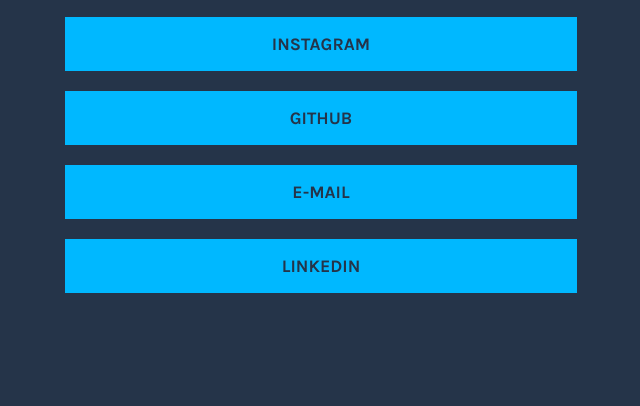
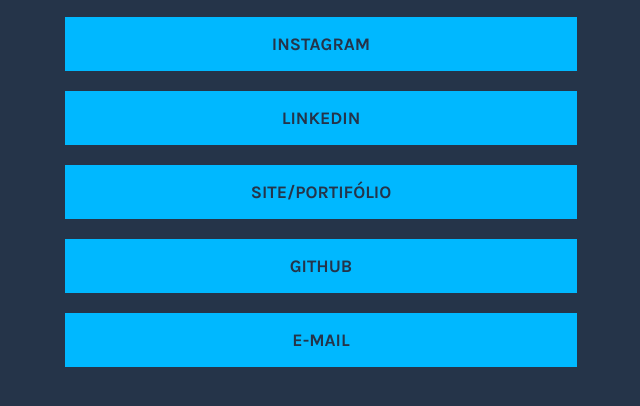
Before and after one commit to KaioGerhardt/kaiogerhardt.github.io, a website: page contato.html in a window 1280 px wide. Shown: the part 334-740 px from the top of the page, without its empty margins (319-959 px from the left). Drawn offline with Linux system fonts and the light colour scheme.

Commit message:
alt contato

```diff
--- a/contato.html
+++ b/contato.html
@@ -14,9 +14,10 @@
         <h1>Kaio Gerhardt</h1>
         <a href="https://api.whatsapp.com/send?phone=5551993272806&text=Ol%C3%A1%2C%20tudo%20bem%3F" target="_blank">WHATSAPP</a>
         <a href="https://www.instagram.com/kaiogerhardt/" target="_blank">Instagram</a>
+        <a href="https://www.linkedin.com/in/kaiogerhardt/" target="_blank">Linkedin</a>
+        <a href="https://www.kaiogerhardt.dev.br" target="_blank">Site/Portifólio</a>
         <a href="https://github.com/KaioGerhardt" target="_blank">github</a>
         <a href="mailto:kaio@kaiogerhardt.dev.br" target="_blank">E-mail</a>
-        <a href="https://www.linkedin.com/in/kaiogerhardt/" target="_blank">Linkedin</a>
         <!--<a href="https://web.dio.me/users/KaioGerhardt" target="_blank">Digital Innovation One</a>-->
     </div>
 </body>
```
